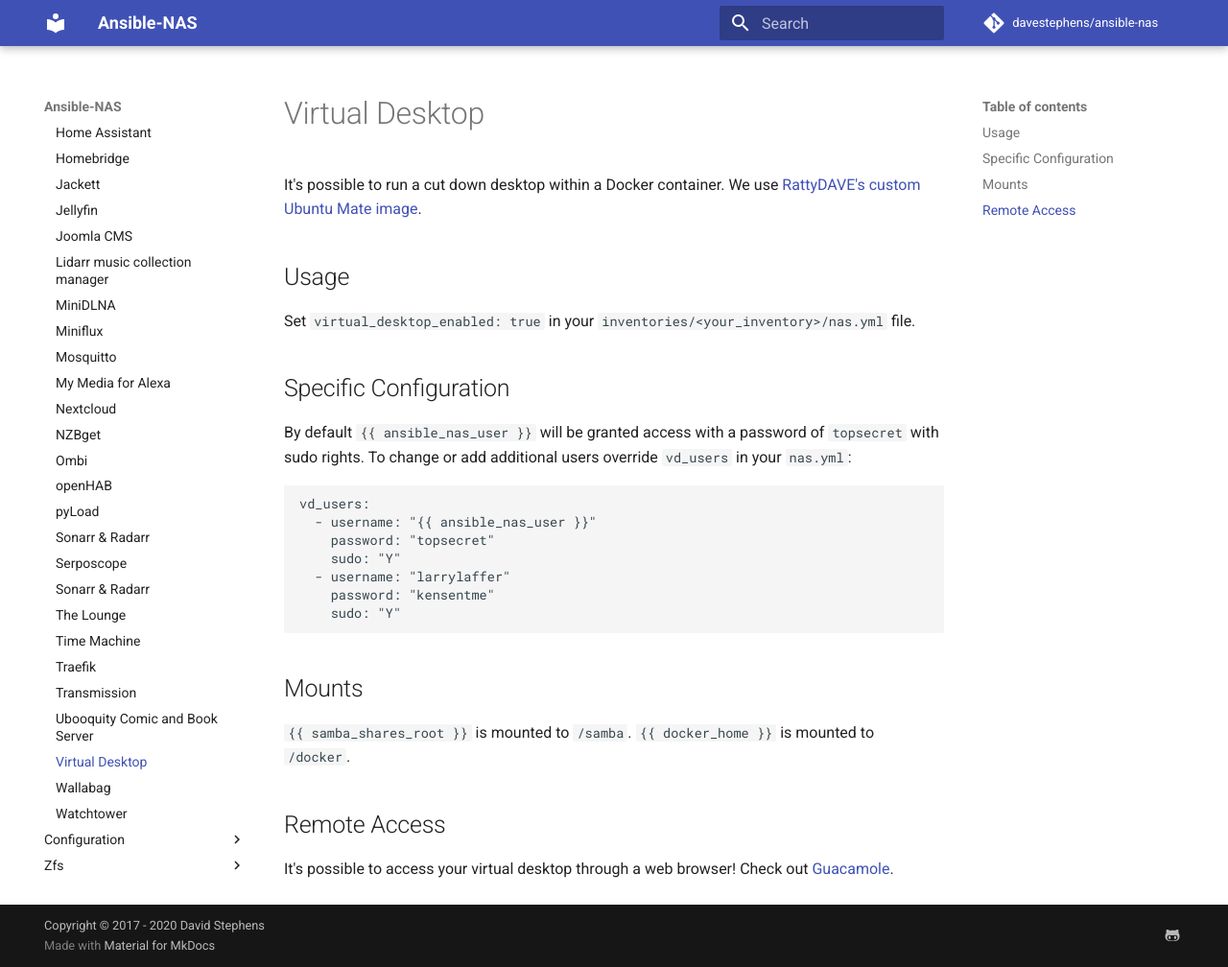
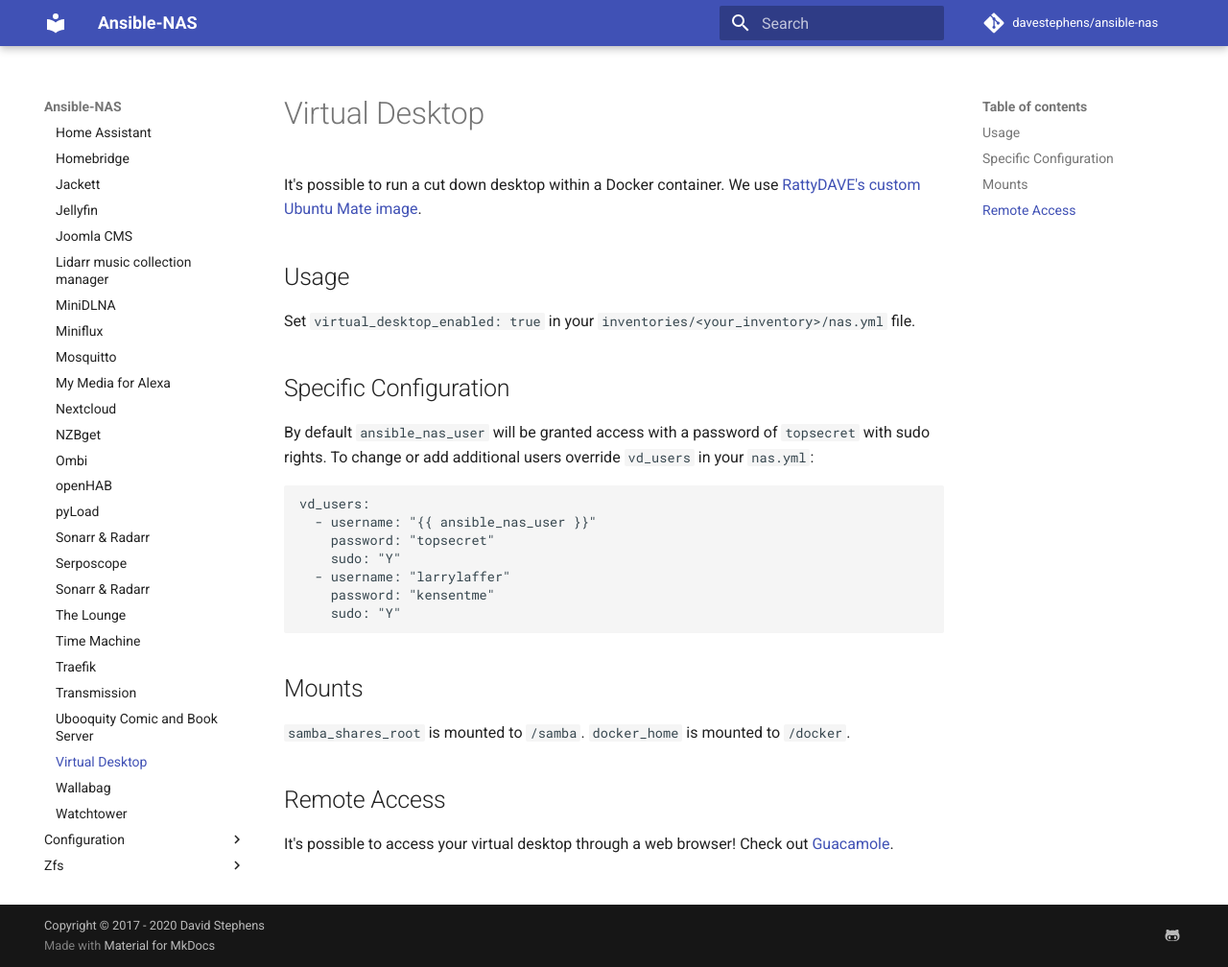
Before and after one commit to davestephens/ansible-nas, an MkDocs documentation site: the page built from docs/applications/virtual_desktop.md, in a window 1280 px wide and 1008 px high. Shown: the whole window at 96% size. Built offline with MkDocs 1.6.1 and Material for MkDocs 9.7.7, drawn with Linux system fonts in a browser that asks for light colours; comment, search, counter and statistics services are not loaded; part of the change alters nothing that is shown.

````diff
--- a/docs/applications/virtual_desktop.md
+++ b/docs/applications/virtual_desktop.md
@@ -8,7 +8,7 @@ Set `virtual_desktop_enabled: true` in your `inventories/<your_inventory>/nas.ym
 
 ## Specific Configuration
 
-By default `{{ ansible_nas_user }}` will be granted access with a password of `topsecret` with sudo rights. To change or add additional users override `vd_users` in your `nas.yml`:
+By default `ansible_nas_user` will be granted access with a password of `topsecret` with sudo rights. To change or add additional users override `vd_users` in your `nas.yml`:
 
 ```
 vd_users:
@@ -22,8 +22,8 @@ vd_users:
 
 ## Mounts
 
-`{{ samba_shares_root }}` is mounted to `/samba`.
-`{{ docker_home }}` is mounted to `/docker`.
+`samba_shares_root` is mounted to `/samba`.
+`docker_home` is mounted to `/docker`.
 
 ## Remote Access
 
````
